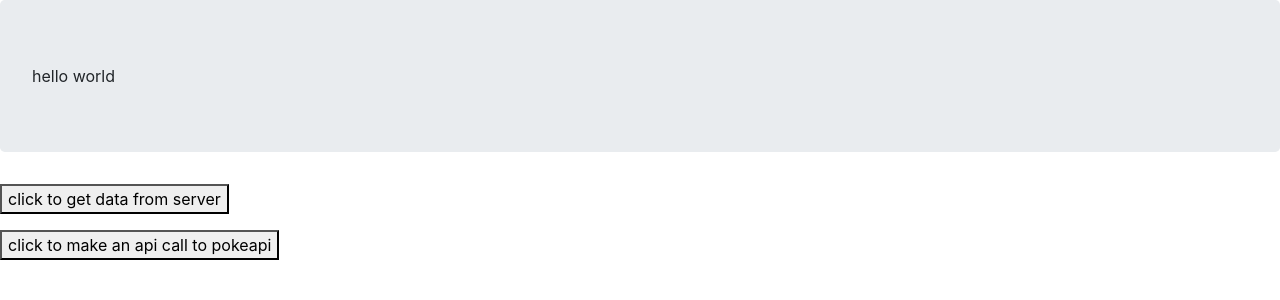
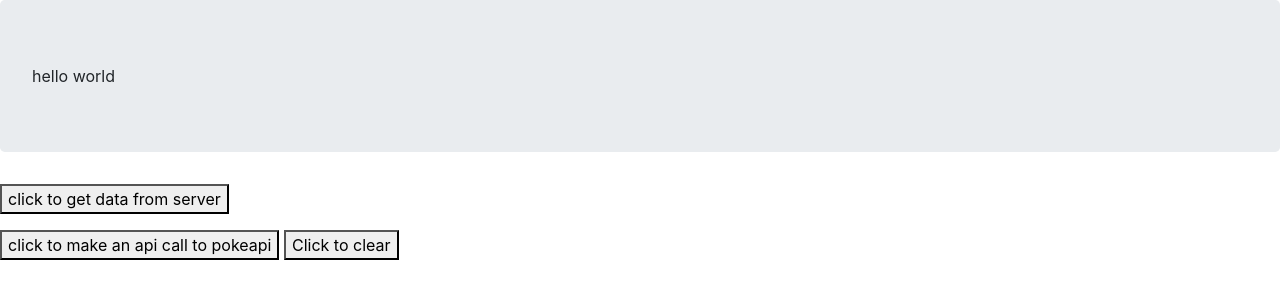
Before and after one commit to ashworth-zach/CsharpWithAngularDemo, an Angular app in the folder ClientApp/: page / in a window 1280 px wide. Shown: the top 300 px of the page. Built offline with nearby package versions, Linux system fonts and the light colour scheme.

Commit message:
adding button

```diff
--- a/ClientApp/src/app/main/main.component.html
+++ b/ClientApp/src/app/main/main.component.html
@@ -2,3 +2,4 @@
 <p>{{datastring}}</p>
 <button (click)='getpokemon()'>click to make an api call to pokeapi</button>
 {{pokedata | json}}
+<button (click)="cleardata()">Click to clear</button>
```
